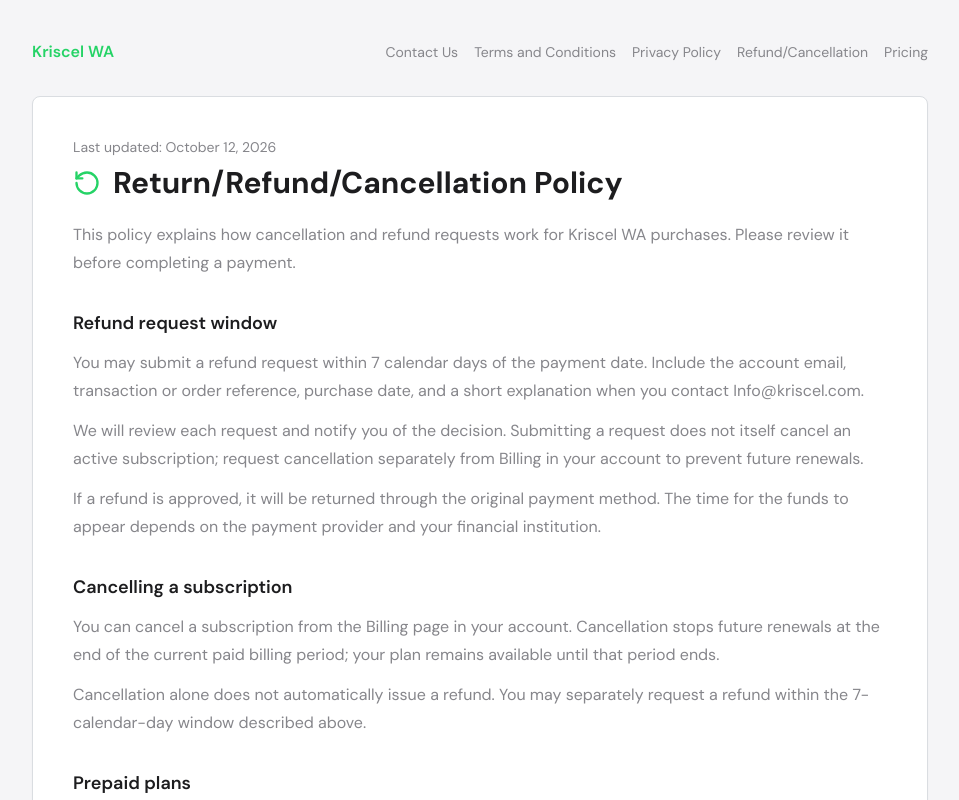
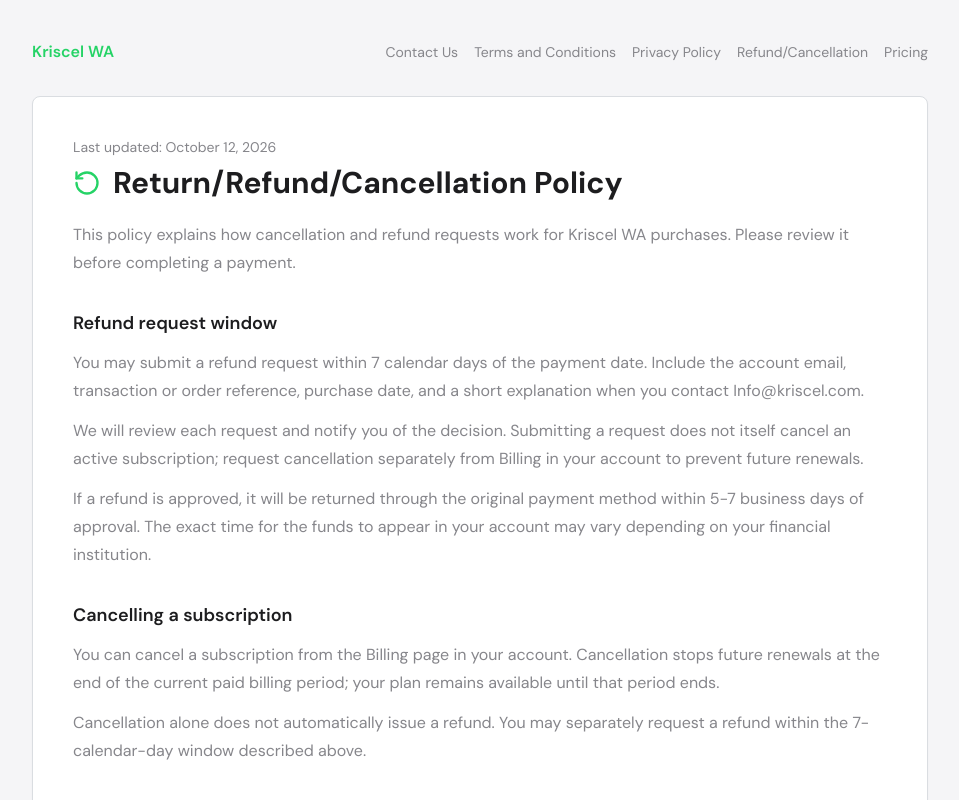
Before and after one commit to Developerkriscel/Whatsapp-META-OFFICIAL, a React (Vite) app in the folder apps/web/: page /refund-policy in a window 1280 px wide. Shown: the top 800 px of the page, without its empty margins (160-1119 px from the left). Built offline with nearby package versions, Linux system fonts and the light colour scheme.

Commit message:
privacy policy

```diff
--- a/apps/web/src/pages/PolicyPage.tsx
+++ b/apps/web/src/pages/PolicyPage.tsx
@@ -93,7 +93,7 @@
         paragraphs: [
           'You may submit a refund request within 7 calendar days of the payment date. Include the account email, transaction or order reference, purchase date, and a short explanation when you contact Info@kriscel.com.',
           'We will review each request and notify you of the decision. Submitting a request does not itself cancel an active subscription; request cancellation separately from Billing in your account to prevent future renewals.',
-          'If a refund is approved, it will be returned through the original payment method. The time for the funds to appear depends on the payment provider and your financial institution.',
+          'If a refund is approved, it will be returned through the original payment method within 5-7 business days of approval. The exact time for the funds to appear in your account may vary depending on your financial institution.',
         ],
       },
       {
```
